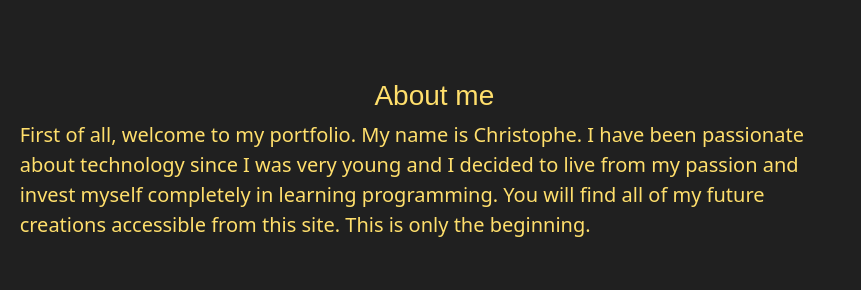
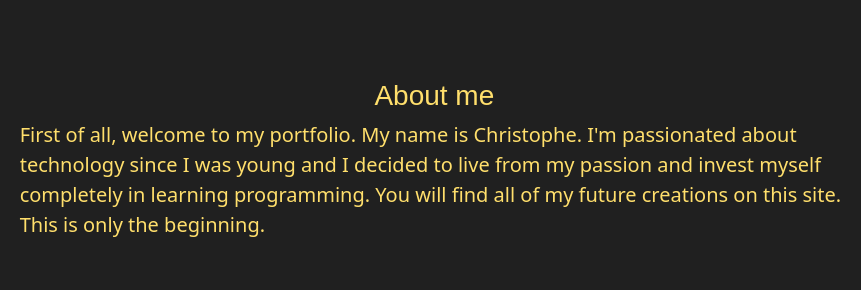
Before and after one commit to Chrisdev10/chrisdev10.github.io, a website: page index.html in a window 1280 px wide. Shown: the part 800-1090 px from the top of the page, 419-1280 px from the left. Drawn offline with nearby package versions, Linux system fonts and the light colour scheme.

Commit message:
update about me

```diff
--- a/index.html
+++ b/index.html
@@ -67,7 +67,7 @@
             </div>
             <div class="col-10 col-md-8 aboutmet mt-4" data-aos="fade-left">
                 <h3>About me</h3>
-                <p>First of all, welcome to my portfolio. My name is Christophe. I have been passionate about technology since I was very young and I decided to live from my passion and invest myself completely in learning programming. You will find all of my future creations accessible from this site. This is only the beginning.</p>
+                <p>First of all, welcome to my portfolio. My name is Christophe. I'm passionated about technology since I was  young and I decided to live from my passion and invest myself completely in learning programming. You will find all of my future creations on this site. This is only the beginning.</p>
             </div>
         </div>
     </div>
```
